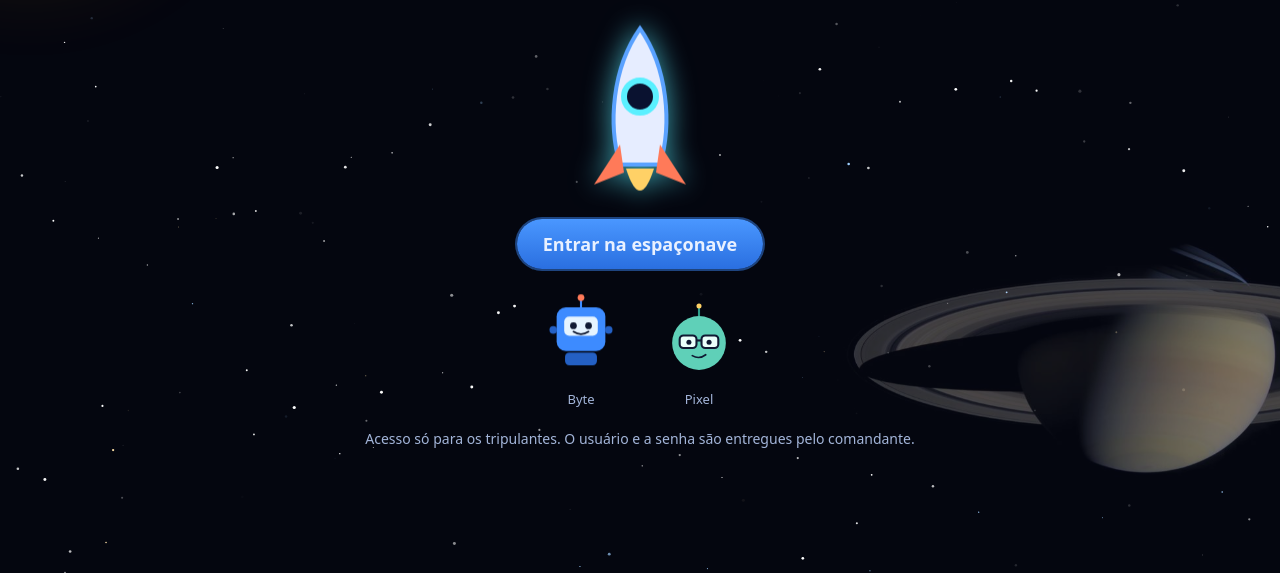
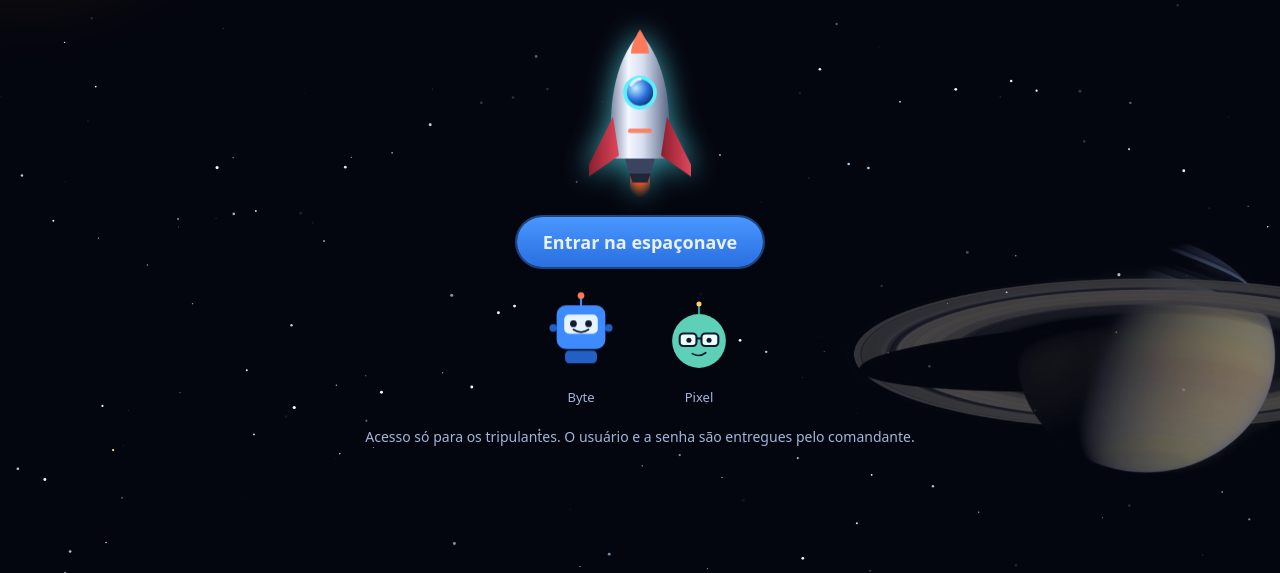
Before and after one commit to winiciusalves-bot/Aulas-, a plain HTML site: page espaconave/index.html in a window 1280 px wide. Shown: the part 227-800 px from the top of the page. Drawn offline with nearby package versions, Linux system fonts and the light colour scheme; files whose address does not match are found by name.

Commit message:
Espaçonave: foguete com sombras, metal, bocal e chama
Co-Authored-By: Claude Haiku 5.5 <noreply@anthropic.com>
Claude-Session: https://claude.ai/code/session_014tUBt8CmpQRa8UVzrgLHFt

```diff
--- a/espaconave/index.html
+++ b/espaconave/index.html
@@ -119,7 +119,24 @@ input[type=text],input[type=password]{width:100%;min-height:48px;padding:10px 14
   <h1>Bem-vindo ao <span>universo</span></h1>
   <p class="sub">Aqui você monta o seu robô, escolhe os poderes dele e parte para as missões do computador infinito.</p>
   <button id="abrir" class="lancar" aria-label="Entrar na espaçonave">
-    <svg viewBox="0 0 60 92" aria-hidden="true"><path d="M30 2C44 22 46 50 40 70H20C14 50 16 22 30 2Z" fill="#e6edff" stroke="#5aa2ff" stroke-width="2"/><circle cx="30" cy="36" r="8" fill="#0a1230" stroke="#5af0ff" stroke-width="3"/><path d="M20 60 7 80l15-6ZM40 60l13 20-15-6Z" fill="#ff7a59"/><path d="M23 72q7 22 14 0Z" fill="#ffd166"/></svg>
+    <svg viewBox="0 0 80 120" aria-hidden="true">
+      <defs>
+        <linearGradient id="corpo" x1="0" x2="1"><stop offset="0" stop-color="#7d8aa6"/><stop offset=".3" stop-color="#f4f7ff"/><stop offset=".55" stop-color="#d6deef"/><stop offset="1" stop-color="#5b6785"/></linearGradient>
+        <linearGradient id="aleta" x1="0" x2="1"><stop offset="0" stop-color="#8b1e2d"/><stop offset="1" stop-color="#e0475a"/></linearGradient>
+        <radialGradient id="chama" cx=".5" cy="0" r="1"><stop offset="0" stop-color="#fff7c2"/><stop offset=".35" stop-color="#ffb030"/><stop offset=".75" stop-color="#ff5a1f" stop-opacity=".8"/><stop offset="1" stop-color="#ff5a1f" stop-opacity="0"/></radialGradient>
+        <radialGradient id="janela" cx=".35" cy=".35" r=".8"><stop offset="0" stop-color="#bfefff"/><stop offset=".5" stop-color="#2a6fe0"/><stop offset="1" stop-color="#06122e"/></radialGradient>
+      </defs>
+      <path d="M40 78c-6 14-8 26-6 36h12c2-10 0-22-6-36Z" fill="url(#chama)"/>
+      <path d="M40 4C58 24 62 56 58 88H22C18 56 22 24 40 4Z" fill="url(#corpo)"/>
+      <path d="M22 60 6 92v8l20-14Z" fill="url(#aleta)"/>
+      <path d="M58 60 74 92v8l-20-14Z" fill="url(#aleta)"/>
+      <path d="M30 88h20l-3 10H33Z" fill="#3a4460"/>
+      <path d="M33 98h14l-2 6H35Z" fill="#1f2638"/>
+      <path d="M40 2c-4 6-6 12-6 16h12c0-4-2-10-6-16Z" fill="#ff7a59"/>
+      <circle cx="40" cy="44" r="10" fill="url(#janela)" stroke="#5af0ff" stroke-width="2.5"/>
+      <path d="M34 39a8 8 0 0 1 6-4" stroke="#fff" stroke-width="2" fill="none" opacity=".8" stroke-linecap="round"/>
+      <rect x="32" y="68" width="16" height="3" rx="1.5" fill="#ff7a59" opacity=".9"/>
+    </svg>
     <b>Entrar na espaçonave</b>
   </button>
   <div class="profs" id="profs"></div>
```
